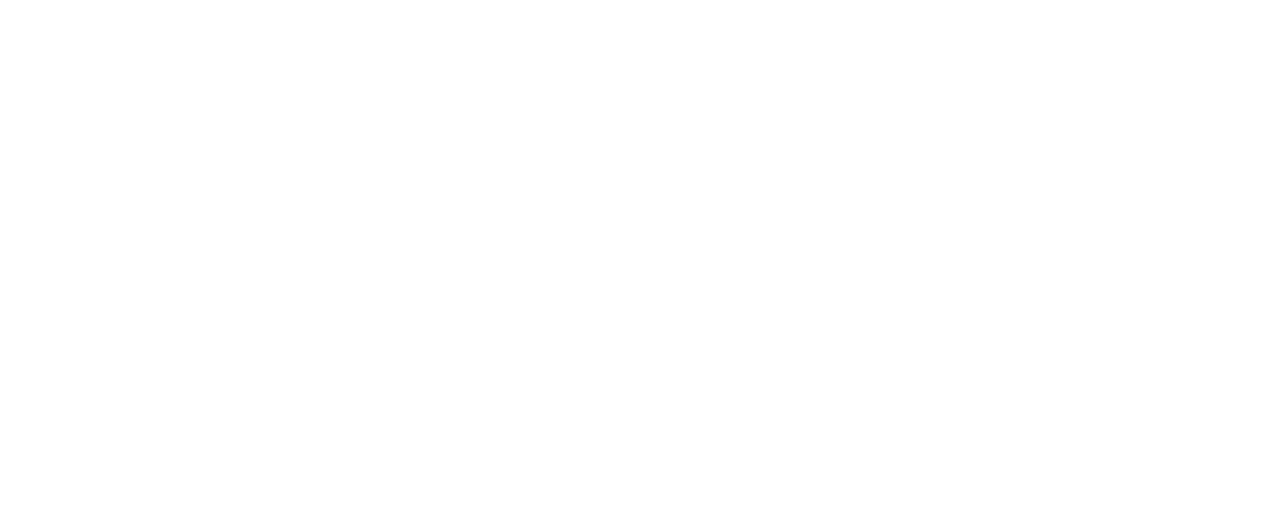
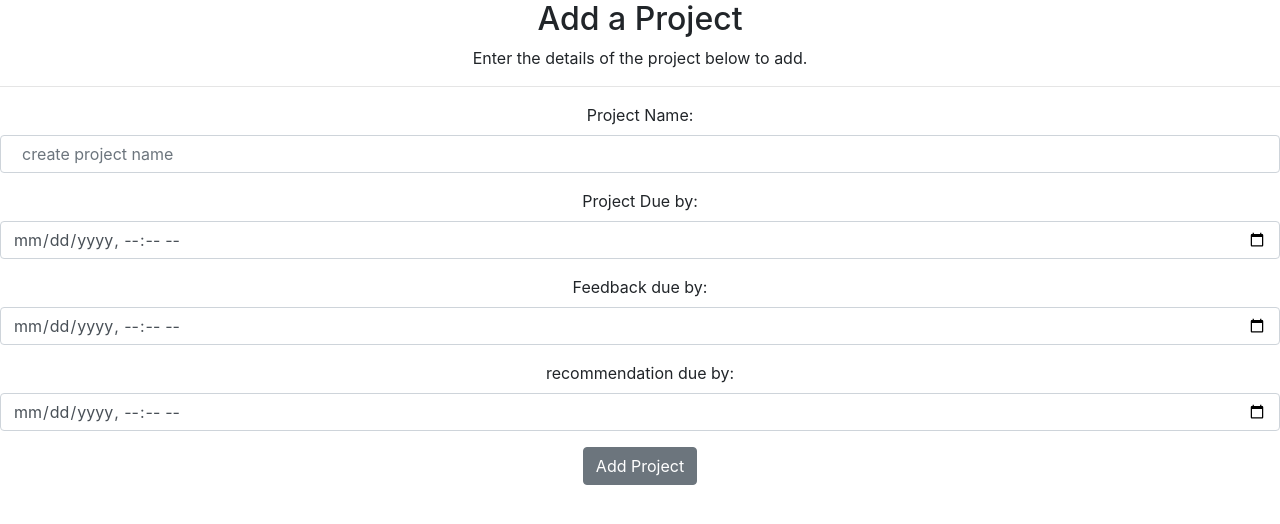
Before and after one commit to BW-Better-Professor-App/better-professor-app, a React (Create React App) app in the folder professor-front-end/: page /projectform in a window 1280 px wide. Shown: the top 524 px of the page. Built offline with nearby package versions, Linux system fonts and the light colour scheme; sample sign-in values are in the browser's storage.

Commit message:
finished the project form

```diff
--- a/professor-front-end/src/App.js
+++ b/professor-front-end/src/App.js
@@ -7,6 +7,7 @@ import HomePage from './components/HomePage';
 import LogIn from './components/LogIn';
 import SignUp from './components/SignUp';
 import StudentList from './components/StudentList';
+import ProjectForm from './components/ProjectForm';
 
 
 function App() {
@@ -17,6 +18,7 @@ function App() {
         <Route path='/login' component={LogIn}/>
         <Route path='/signup' component={SignUp}/>
         <PrivateRoute path='/studentlist' component={StudentList}/>
+        <PrivateRoute path='/projectform' component={ProjectForm}/>
       </div>
     </Router>
 
--- a/professor-front-end/src/components/HomePage.js
+++ b/professor-front-end/src/components/HomePage.js
@@ -6,8 +6,8 @@ const HomePage = props => {
         <div>
             <h1>Welcome to the Better Professor App!</h1>
             <p>The App that allows you to keep track of all the students you mentor so you can keep up with all their assignments!</p>
-            <button><Link to='/login'/>LogIn</button>
-            <button><Link to='/signup'/>SignUp</button>
+            <Link to='/login'>LogIn</Link>
+            <Link to='/signup'>SignUp</Link>
         </div>
     )
 }
--- a/professor-front-end/src/components/LogIn.js
+++ b/professor-front-end/src/components/LogIn.js
@@ -1,5 +1,5 @@
 import React, {useState} from 'react';
-import axios from 'axios'
+import axios from 'axios';
 import { Button, Form, Label, Input, FormGroup } from 'reactstrap';
 
 const LogIn = (props) => {
--- a/professor-front-end/src/components/ProjectForm.js
+++ b/professor-front-end/src/components/ProjectForm.js
@@ -1,22 +1,40 @@
-import React from 'react';
+import React, {useState} from 'react';
 import { Button, Form, Label, Input, FormGroup } from 'reactstrap';
+import {axiosWithAuth} from './utils/axiosWithAuth';
 
 const ProjectForm = () => {
+    const [project, setProject] = useState({
+        projectName: '',
+        projectDeadline: '2019-12-18T19:55',
+        feedbackDeadline: '2019-12-18T19:55',
+        recommendationDeadline: '2019-12-18T19:55'
+    })
+    const handleChange = e => {
+        setProject({
+            ...project,
+            [e.target.name]: `${e.target.value}`
+        })
+        console.log(project)
+        }
+
+    const handleSubmit = e => {
+        e.preventDefault();
+        console.log(project)
+        axiosWithAuth()
+        .post('/projects', project)
+        .then(res=>{
+            console.log(res)
+        })
+        .catch(err => console.log(err))
+
+    }
+
     return (
         <div className='ProjectForm'>
             <h2>Add a Project</h2>
             <p>Enter the details of the project below to add.</p>
             <hr />
-            <Form>
-                <FormGroup>
-                    <Label for='project_id'>Project ID#: </Label>
-                    <Input
-                        type='text'
-                        name='id'
-                        id='project_id'
-                        placeholder='  create project id'
-                    />
-                </FormGroup>
+            <Form onSubmit={handleSubmit}>
                 <FormGroup>
                     <Label for='project_name'>Project Name:  </Label>
                     <Input
@@ -24,36 +42,40 @@ const ProjectForm = () => {
                         name='projectName'
                         id='project_name'
                         placeholder='  create project name'
+                        onChange={handleChange}
                     />
                 </FormGroup>
                 <FormGroup>
                     <Label for='project_deadline'>Project Due by:</Label>
                     <Input
-                        type='date'
-                        name='project_deadline'
+                        type='datetime-local'
+                        name='projectDeadline'
                         id='project_deadline_date'
                         placeholder='date placeholder'
+                        onChange={handleChange}
                     />
                 </FormGroup>
                 <FormGroup>
                     <Label for='feedback_deadline'>Feedback due by: </Label>
                     <Input
-                        type='date'
-                        name='feedback_deadline'
+                        type='datetime-local'
+                        name='feedbackDeadline'
                         id='feedback_deadline'
                         placeholder='date placeholder'
+                        onChange={handleChange}
                     />
                 </FormGroup>
                 <FormGroup>
-                    <Label for='professor_message'>Professor Notes:  </Label>
+                    <Label for='recommendation_deadline'>recommendation due by: </Label>
                     <Input
-                        type='textarea'
-                        name='professor_message'
-                        id='professor_message'
-                        placeholder=' enter relevant notes here'
+                        type='datetime-local'
+                        name='recommendationDeadline'
+                        id='recommendation_deadline'
+                        placeholder='date placeholder'
+                        onChange={handleChange}
                     />
                 </FormGroup>
-                <Button>Add Project</Button>
+                <Button type='submit'>Add Project</Button>
             </Form>
         </div>
     )
```
Also changed, not shown: 1 other file (tests, documents, lock files or other folders).
